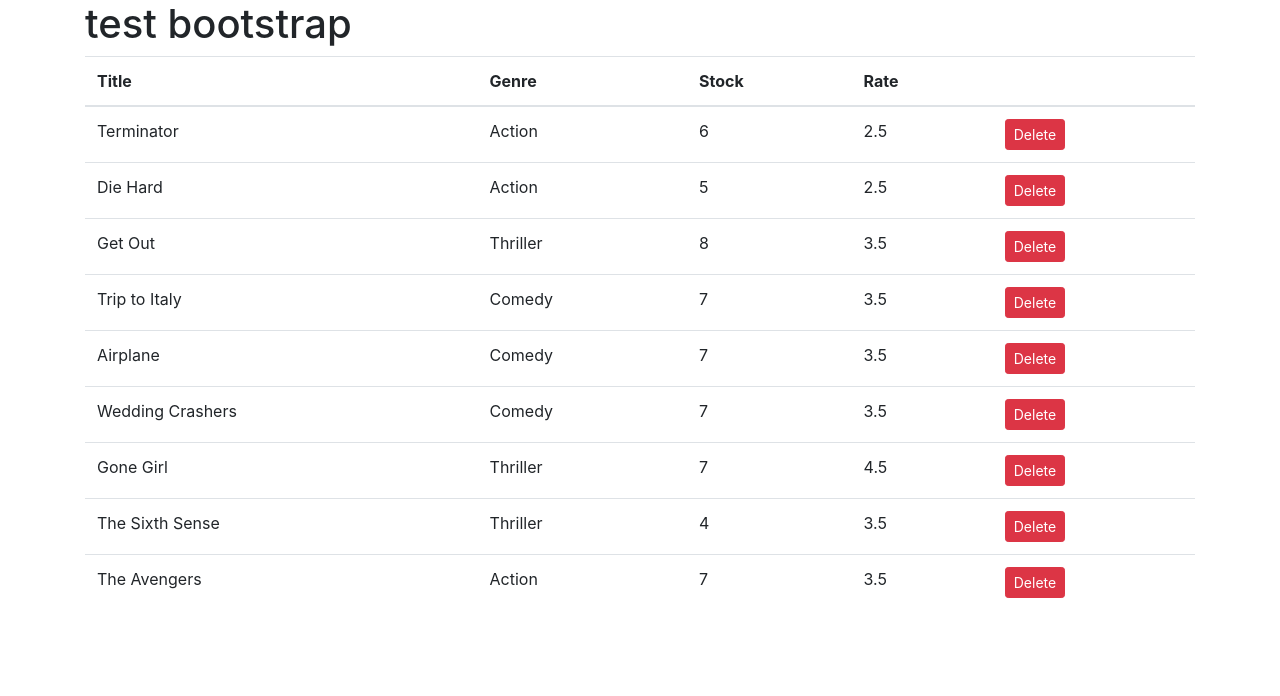
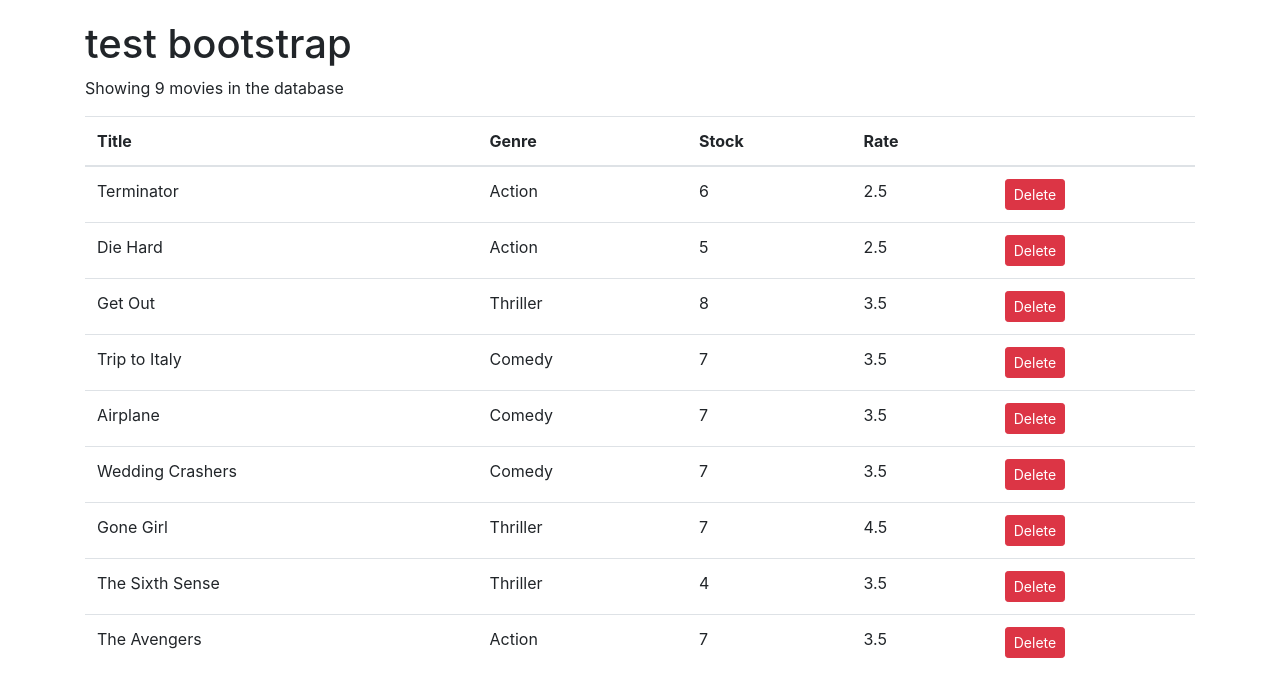
Before and after one commit to jonreactive/poc-features, a React (Create React App) app: page / in a window 1280 px wide. Shown: the top 696 px of the page. Built offline with nearby package versions, Linux system fonts and the light colour scheme.

Commit message:
put in a conditional render counter display for the user

```diff
--- a/src/components/Movies.jsx
+++ b/src/components/Movies.jsx
@@ -9,11 +9,19 @@
   handleDelete = (movie) => {
     const movies = this.state.movies.filter(movies => movie._id !== movies._id);
     this.setState({ movies });
-
   }
 
   render() {
+
+    const { length: count } = this.state.movies;
+
+    if(count === 0)
+      return <p>There are no movies in the database</p>
+
     return (
+      <React.Fragment>
+        <p>Showing {count} movies in the database</p>
+
         <table className = "table">
           <thead>
             <tr>
@@ -43,6 +51,7 @@
         ))}
           </tbody>
         </table>
+      </React.Fragment>
     )
   }
 }
--- a/src/index.css
+++ b/src/index.css
@@ -1,6 +1,6 @@
 body {
   margin: 0;
-  padding: 0;
+  padding: 20px 0 0 0;
   font-family: -apple-system, BlinkMacSystemFont, "Segoe UI", "Roboto", "Oxygen",
     "Ubuntu", "Cantarell", "Fira Sans", "Droid Sans", "Helvetica Neue",
     sans-serif;
```
Lines whose indentation alone changed are shown as unchanged.
